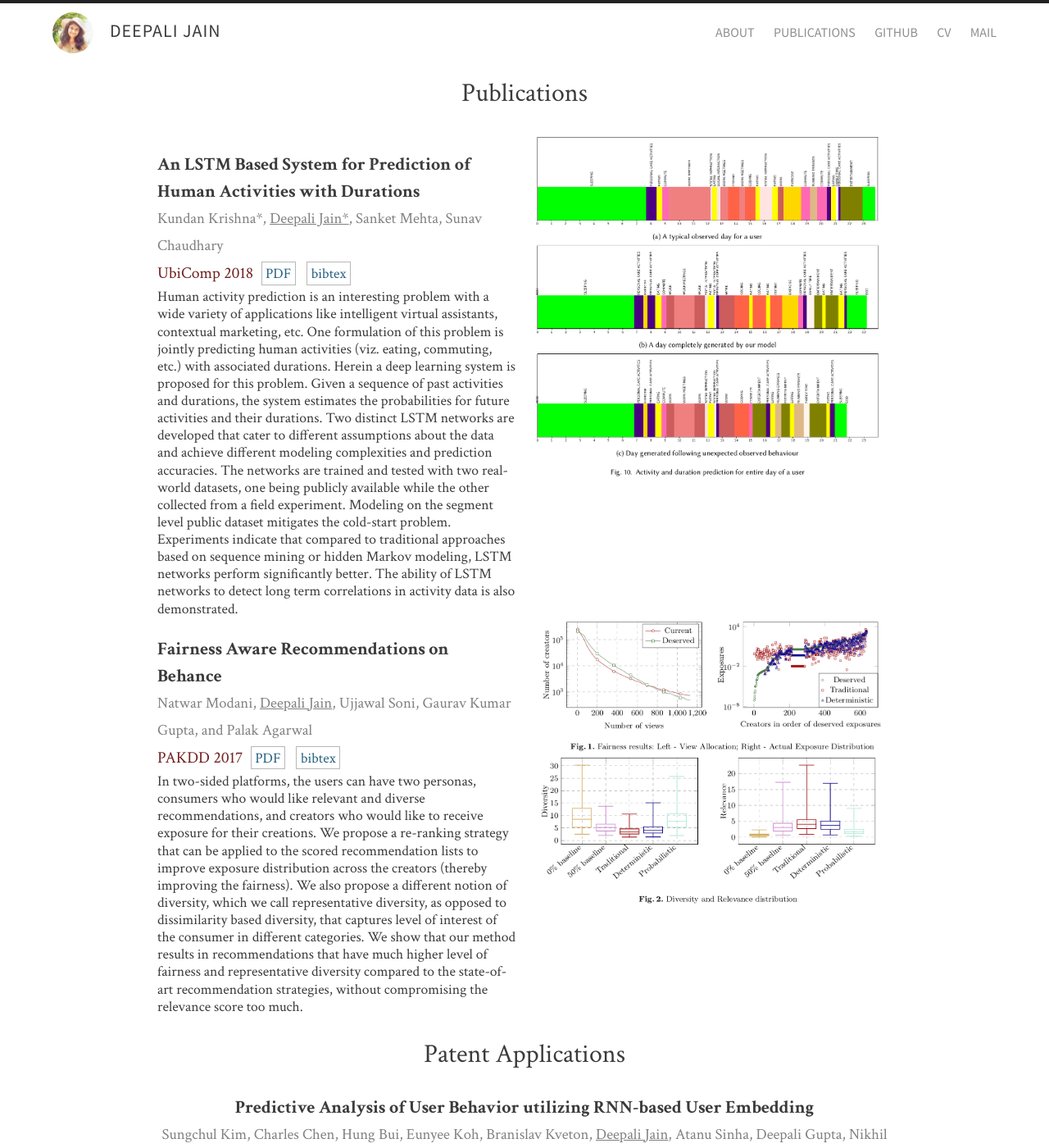
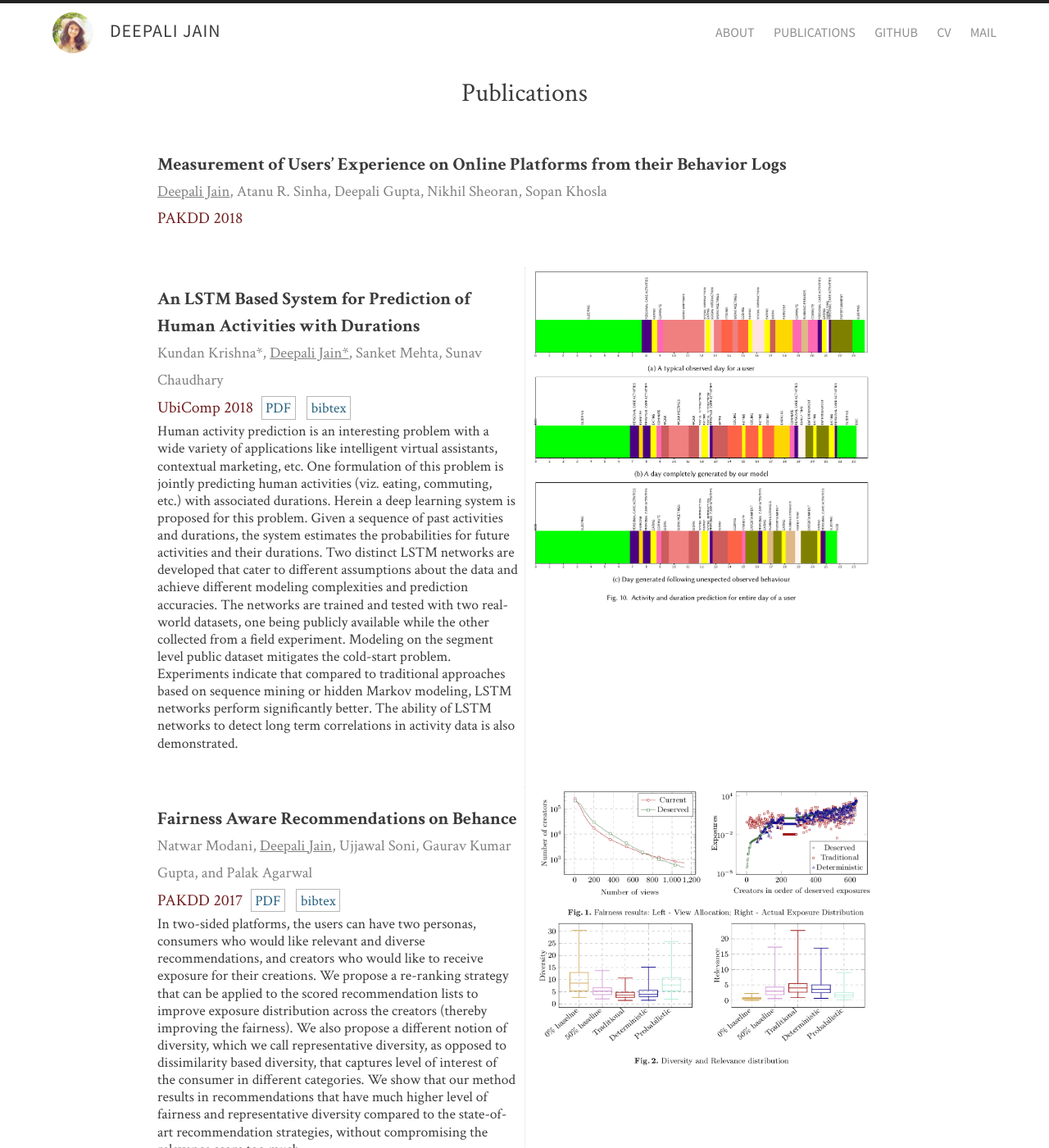
Before and after one commit to jaindeepali/jaindeepali.github.com, a Jekyll site: the page built from publications.md, in a window 1280 px wide and 1400 px high. Shown: the whole window at 82% size. Built offline with Jekyll 4.4.1, drawn with Linux system fonts in a browser that asks for light colours; comment, search, counter and statistics services are not loaded.

```diff
--- a/assets/css/i.css
+++ b/assets/css/i.css
@@ -2,7 +2,7 @@
    Imports
    ========================================================================== */
 
-@media (min-width: 620px) {
+/*@media (min-width: 620px) {
   main {
     column-count: 1;
     column-gap: 20px;
@@ -11,14 +11,21 @@
   section {
     break-inside: avoid;
   }
+}*/
+
+
+main {
+  column-count: 2;
+  column-width: 300px;
+  column-rule: 1px dotted #ddd;
+  column-fill: balance;
+  overflow: hidden;
 }
-
-@media (min-width: 960px) {
-  main {
-     column-count: 2;
-  }
+.pub-section {
+/*  display: table-cell;*/
+  break-inside: avoid;
+  padding-bottom: 10px;
 }
-
 
 html, body, div, span, applet, object, iframe, h1, h2, h3, h4, h5, h6, p, blockquote, pre,
 a, abbr, acronym, address, big, cite, code, del, dfn, img, ins, kbd, q, s, samp,
@@ -1275,8 +1282,24 @@
   footer .prev-posts li {
     margin-top: 16.5px;
   }
+  main {
+    column-count: 1;
+    column-gap: 20px;
+  }
+
+  section {
+    break-inside: avoid;
+  }
 }
 @media only screen and (max-width: 680px) {
+  main {
+    column-count: 1;
+    column-gap: 20px;
+  }
+
+  section {
+    break-inside: avoid;
+  }
   /* All Posts */
   section.article img.loading {
     top: 10px !important;
--- a/publications.md
+++ b/publications.md
@@ -5,17 +5,24 @@
 ---
 <h3 align="center"> Publications </h3>
 
-<!-- <main>
-	<section markdown="1">
-		**Measurement of Users' Experience on Online Platforms from their Behavior Logs**
-		<span class="authors"><u>Deepali Jain</u>, Atanu R. Sinha, Deepali Gupta, Nikhil Sheoran, Sopan Khosla</span>
-		<span class="conf">PAKDD 2018</span>
-	</section>
-	<section></section>
-</main> -->
+<main style="column-count:1">
+<div class='pub-section' markdown="1">
+
+**Measurement of Users' Experience on Online Platforms from their Behavior Logs**
+<span class="authors"><u>Deepali Jain</u>, Atanu R. Sinha, Deepali Gupta, Nikhil Sheoran, Sopan Khosla</span>
+<span class="conf">PAKDD 2018</span>
+
+</div>
+
+<!-- <div class='pub-section'>
+<span style="color:white;">Placeholder</span>
+</div> -->
+
+</main>
 
 <main>
-<section markdown="1">
+
+<div class='pub-section' markdown="1">
 
 **An LSTM Based System for Prediction of Human Activities with Durations**
 <span class="authors">Kundan Krishna\*, <u>Deepali Jain*</u>, Sanket Mehta, Sunav Chaudhary</span>
@@ -25,17 +32,17 @@
 Human activity prediction is an interesting problem with a wide variety of applications like intelligent virtual assistants, contextual marketing, etc. One formulation of this problem is jointly predicting human activities (viz. eating, commuting, etc.) with associated durations. Herein a deep learning system is proposed for this problem. Given a sequence of past activities and durations, the system estimates the probabilities for future activities and their durations. Two distinct LSTM networks are developed that cater to different assumptions about the data and achieve different modeling complexities and prediction accuracies. The networks are trained and tested with two real-world datasets, one being publicly available while the other collected from a field experiment. Modeling on the segment level public dataset mitigates the cold-start problem. Experiments indicate that compared to traditional approaches based on sequence mining or hidden Markov modeling, LSTM networks perform significantly better. The ability of LSTM networks to detect long term correlations in activity data is also demonstrated.
 </p>
 
-</section>
+</div>
 
-<section>
-<img src="/images/gen_days.png" alt="Day generation results" class="paper_img" style="width:98%;">
-</section>
+<div class='pub-section'>
+<img src="/images/gen_days.png" alt="Day generation results" class="paper_img" style="width:95%;">
+</div>
 
 </main>
 
 <main>
 
-<section markdown="1">
+<div class='pub-section' markdown="1">
 
 **Fairness Aware Recommendations on Behance**
 <span class="authors">Natwar Modani, <u>Deepali Jain</u>, Ujjawal Soni, Gaurav Kumar Gupta, and Palak Agarwal</span>
@@ -43,12 +50,12 @@
 
 <p class="abstract">In two-sided platforms, the users can have two personas, consumers who would like relevant and diverse recommendations, and creators who would like to receive exposure for their creations. We propose a re-ranking strategy that can be applied to the scored recommendation lists to improve exposure distribution across the creators (thereby improving the fairness). We also propose a different notion of diversity, which we call representative diversity, as opposed to dissimilarity based diversity, that captures level of interest of the consumer in different categories. We show that our method results in recommendations that have much higher level of fairness and representative diversity compared to the state-of-art recommendation strategies, without compromising the relevance score too much.</p>
 
-</section>
+</div>
 
-<section>
-<img src="/images/fairness_result.png" alt="Fairness Results" class="paper_img" style="width:98%;">
-<img src="/images/diversity_result.png" alt="Diversity Results" class="paper_img" style="width:98%;">
-</section>
+<div class='pub-section'>
+<img src="/images/fairness_result.png" alt="Fairness Results" class="paper_img" style="width:95%;">
+<img src="/images/diversity_result.png" alt="Diversity Results" class="paper_img" style="width:95%;">
+</div>
 
 </main>
 
```
Also changed, not shown: _includes/head-dark.html (+11 -0 lines), _includes/head.html (+10 -0 lines), Gemfile.lock.
